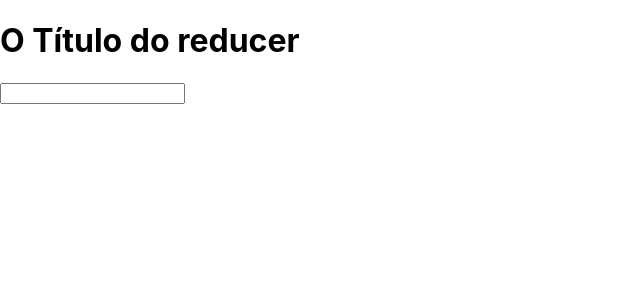
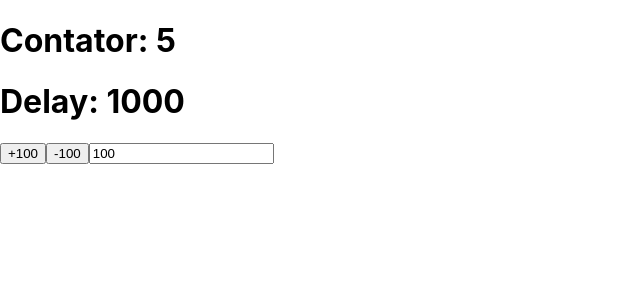
Before and after one commit to marcionavarro/curso-reactjs-e-nextjs, a React (Create React App) app in the folder secao4/: page / in a window 1280 px wide. Shown: the top 300 px of the page, without its empty margins (0-640 px from the left). Built offline with nearby package versions, Linux system fonts and the light colour scheme.

Commit message:
Seção 4 - MyHook

```diff
--- a/secao4/src/App.js
+++ b/secao4/src/App.js
@@ -1,72 +1,46 @@
-import P from 'prop-types';
-import { createContext, useContext, useReducer, useRef } from 'react';
+import { useEffect, useRef, useState } from 'react';
 import './App.css';
+// refer: https://overreacted.io/making-setinterval-declarative-with-react-hooks/
 
-// actions.js
-export const actions = {
-  CHANGE_TITLE: 'CHANGE_TITLE',
-};
+const useMyHook = (cb, delay = 1000) => {
+  const savedCb = useRef();
 
-// data.js
-const globalState = {
-  title: 'O Título do reducer',
-  body: 'O paragrafo',
-  counter: 0,
-};
+  useEffect(() => {
+    savedCb.current = cb;
+  }, [cb]);
 
-// reducer.js
-export const reducer = (state, action) => {
-  switch (action.type) {
-    case actions.CHANGE_TITLE: {
-      console.log('MUDAR TITULO');
-      return { ...state, title: actions.payload };
-    }
-  }
-  return { ...state };
-};
+  useEffect(() => {
+    const interval = setInterval(() => {
+      savedCb.current();
+    }, delay);
 
-// AppContext
-export const Context = createContext();
-export const AppContext = ({ children }) => {
-  const [state, dispatch] = useReducer(reducer, globalState);
-
-  const changeTitle = (payload) => {
-    dispatch({ type: actions.CHANGE_TITLE, payload });
-  };
-
-  return (
-    <Context.Provider value={{ state, changeTitle }}>
-      {children}
-    </Context.Provider>
-  );
-};
-
-AppContext.propTypes = {
-  children: P.node,
-};
-
-// H1/index.jsx
-export const H1 = () => {
-  const context = useContext(Context);
-  const inputRef = useRef();
-
-  return (
-    <>
-      <h1 onClick={() => context.changeTitle(inputRef.current.value)}>
-        {context.state.title}
-      </h1>
-      <input type="text" ref={inputRef} />
-    </>
-  );
+    return () => clearInterval(interval);
+  }, [delay]);
 };
 
 function App() {
+  const [counter, setCounter] = useState(0);
+  const [delay, setDelay] = useState(1000);
+  const [incrementor, setIncrementor] = useState(100);
+
+  useMyHook(() => setCounter((c) => c + 1), delay);
+
   return (
-    <AppContext>
-      <div>
-        <H1 />
-      </div>
-    </AppContext>
+    <div>
+      <h1>Contator: {counter}</h1>
+      <h1>Delay: {delay}</h1>
+      <button onClick={() => setDelay((d) => d + incrementor)}>
+        +{incrementor}
+      </button>
+      <button onClick={() => setDelay((d) => d - incrementor)}>
+        -{incrementor}
+      </button>
+      <input
+        type="number"
+        value={incrementor}
+        onChange={(e) => setIncrementor(Number(e.target.value))}
+      />
+    </div>
   );
 }
 
```
